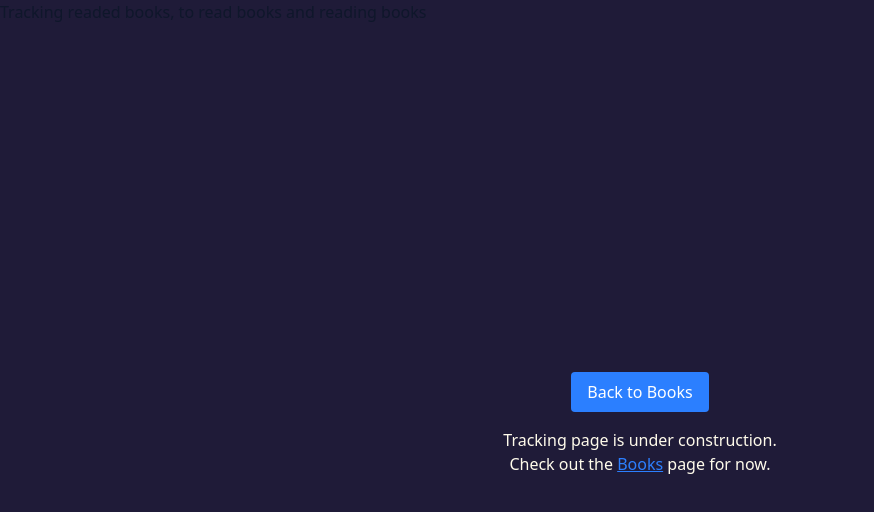
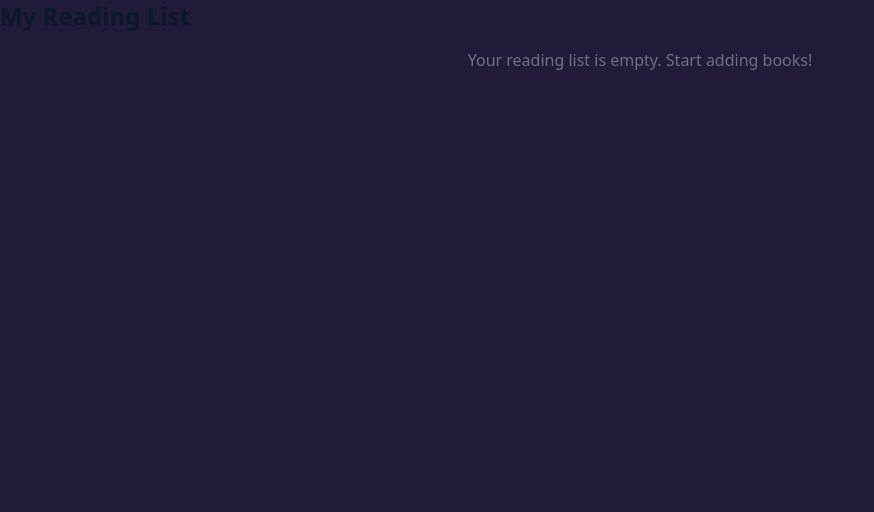
Before and after one commit to saulChavin/yearly-books-tracker, a Nuxt app: page /tracking in a window 1280 px wide. Shown: the top 512 px of the page, without its empty margins (0-874 px from the left). Built offline with nearby package versions, Linux system fonts and the light colour scheme.

Commit message:
Refactor tracking page to display reading list from local storage

```diff
--- a/pages/tracking.vue
+++ b/pages/tracking.vue
@@ -1,10 +1,28 @@
+<script setup lang="ts">
+const readingList = ref<any[]>([]);
+
+//load local storage reading list
+onMounted(() => {
+	const storedList = localStorage.getItem('readingList');
+	if (storedList) {
+		readingList.value = JSON.parse(storedList);
+	} else {
+		readingList.value = [];
+	}
+});
+</script>
+
+
 <template>
-	<h1>Tracking readed books, to read books and reading books</h1>
-	<div class="flex flex-col items-center justify-center h-screen text-amber-50">
-		<button @click="$router.back()" class="mb-4 px-4 py-2 bg-blue-500 text-white rounded">
-			Back to Books
-		</button>
-		<p>Tracking page is under construction.</p>
-		<p>Check out the <a href="/books" class="text-blue-500 underline">Books</a> page for now.</p>
+	<div class="reading-list">
+		<h1 class="text-2xl font-bold mb-4">My Reading List</h1>
+		<ul class="flex flex-wrap gap-4">
+			<li v-for="book in readingList" :key="book.id">
+				<BookCard :book="book" />
+			</li>
+		</ul>
+	</div>
+	<div v-if="readingList.length === 0" class="text-center text-gray-500">
+		<p>Your reading list is empty. Start adding books!</p>
 	</div>
 </template>
```
